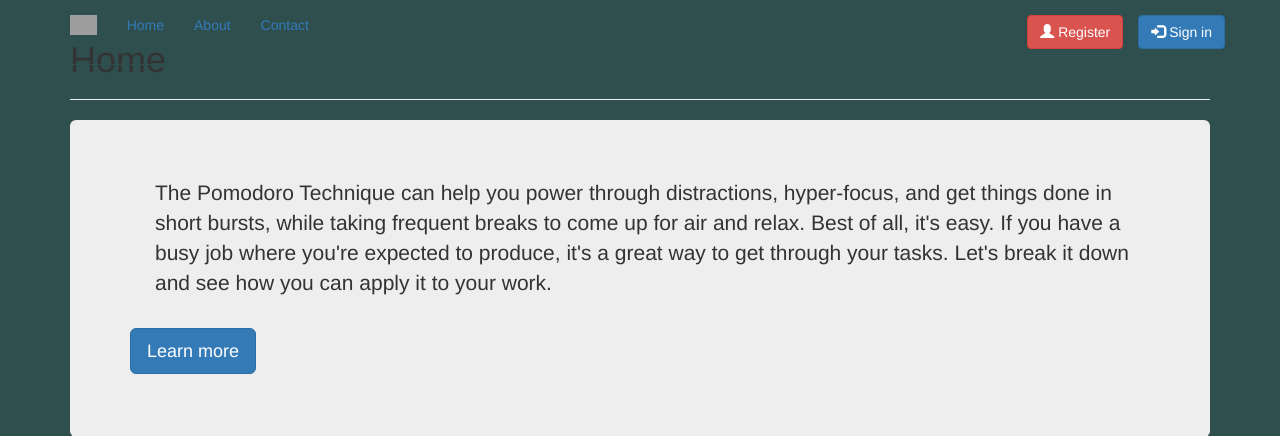
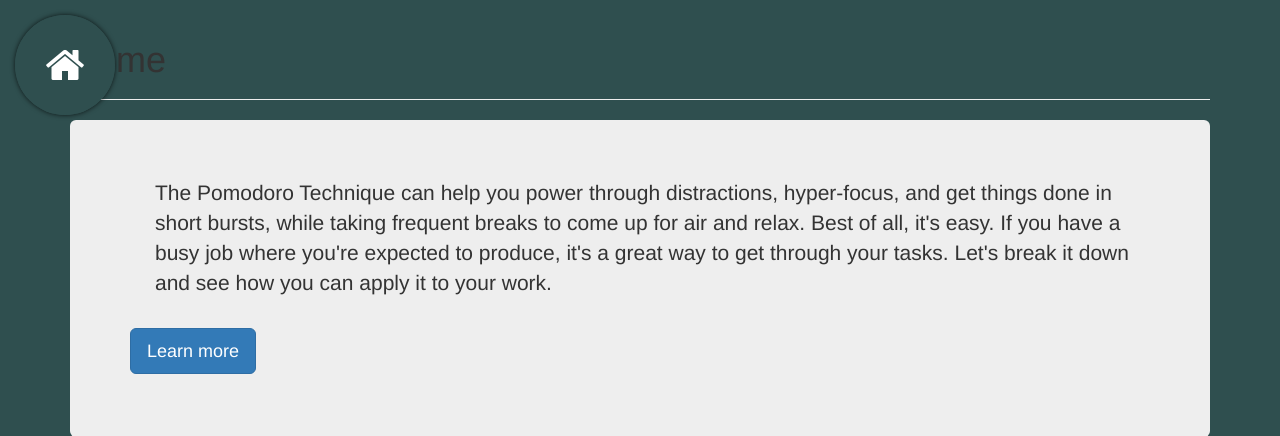
Before and after one commit to MaxGoh/FocalPoint, a Django app: page /home/ in a window 1280 px wide. Shown: the top 436 px of the page. Run offline with Django 3.2, Linux system fonts and the light colour scheme; some libraries are stand-ins or nearby versions; grey boxes are pictures that could not be loaded.

Commit message:
New navbar

```diff
--- a/pages/templates/pages/profile.html
+++ b/pages/templates/pages/profile.html
@@ -1,4 +1,4 @@
-{% extends "ytmenu_base.html" %}
+{% extends "base.html" %}
 
 {% block title %}Pomdoro | {{ user }} | Profile{% endblock %}
 
--- a/static/css/style.css
+++ b/static/css/style.css
@@ -112,3 +112,91 @@ body{
 	font-weight: normal;
 	font-style: normal;
 }
+
+/* animated menu */
+
+
+.parent2 {
+  top:15px;
+  left:15px;
+  position:fixed;
+ display:block;
+  width:100px;
+  height:100px;
+  background-color:transparent;
+  border-radius:50%;
+  z-index:20;
+  -webkit-box-shadow: 0px 0px 5px 0px rgba(0,0,0,0.75);
+-moz-box-shadow: 0px 0px 5px 0px rgba(0,0,0,0.75);
+box-shadow: 0px 0px 5px 0px rgba(0,0,0,0.75);
+}
+.test1 {
+  width:60%;
+  height:60%;
+  background-color:dimGray;
+  border-radius:50%;
+  position:absolute;
+  color:white;
+  text-align:center;
+  line-height:70px;
+    top:25%;
+  left:25%;
+  z-index:19;
+  transition: all 500ms cubic-bezier(0.680, -0.550, 0.265, 1.550);
+    position:absolute;
+}
+.test2 {
+  width:60%;
+  height:60%;
+  background-color:dimGray;
+  border-radius:50%;
+  position:absolute;
+  color:white;
+  text-align:center;
+  line-height:70px;
+    top:25%;
+  left:25%;
+  z-index:19;
+  transition: all 500ms cubic-bezier(0.680, -0.550, 0.265, 1.550) .2s;
+}
+.test3 {
+  width:60%;
+  height:60%;
+  background-color:dimGray;
+  border-radius:50%;
+  position:absolute;
+  color:white;
+  text-align:center;
+  line-height:70px;
+    top:25%;
+  left:25%;
+  transition: all 500ms cubic-bezier(0.680, -0.550, 0.265, 1.550) .4s;
+}
+  .test4 {
+  width:60%;
+  height:60%;
+  background-color:darkslategrey;
+  border-radius:50%;
+  position:absolute;
+  color:white;
+  text-align:center;
+  line-height:70px;
+  top:25%;
+  left:25%;
+  transition: all 500ms cubic-bezier(0.680, -0.550, 0.265, 1.550) .6s;
+}
+.mask2 {
+  top:15px;
+  left:15px;
+  width:100px;
+  height:100px;
+  background:darkSlateGray;
+  border-radius:50%;
+  position:absolute;
+  z-index:21;
+  color:white;
+  text-align:center;
+  line-height:120px;
+  cursor:pointer;
+  position:fixed;
+}
--- a/templates/base.html
+++ b/templates/base.html
@@ -8,11 +8,12 @@
     <title>{% block title %}{% endblock %}</title>
     <link rel="stylesheet" type="text/css" href="{% static 'css/bootstrap.min.css' %}">
     <link rel="stylesheet" type="text/css" href="{% static 'css/style.css' %}">
+    <link rel="stylesheet" href="http://maxcdn.bootstrapcdn.com/font-awesome/4.3.0/css/font-awesome.min.css">
     <script src="{% static 'javascript/jquery-3.1.0.min.js' %}"></script>
     <script src="{% static 'javascript/bootstrap.min.js' %}"></script>
 </head>
 <body>
-
+<!--
     <nav class="navbar navbar-transparent navbar-fixed-top">
         <div class="container">
             <div class="navbar-header">
@@ -53,6 +54,47 @@
             {% endif %}
         </div>
     </nav>
+-->
+    <div class="container">
+        <div class="parent2">
+            {% if user.is_authenticated %}
+            <a href="{% url 'profile' %}"><div class="test1"><i class="fa fa-user fa-2x"></i></div></a>
+            {% else %}
+            <a href="{% url 'login' %}"><div class="test1"><i class="fa fa-sign-in fa-2x"></i></div></a>
+            {% endif %}
+            <div class="test2"><i class="fa fa-graduation-cap fa-2x"></i></div>
+            <div class="test3"><i class="fa fa-code fa-2x"></i></div>
+            <div class="test4"><i class="fa fa-envelope-o fa-2x"></i></div>
+            <div class="mask2"><i class="fa fa-home fa-3x"></i></div>
+        </div>
+
+        <script>
+            $(document).ready(function() {
+
+              var active1 = false;
+              var active2 = false;
+              var active3 = false;
+              var active4 = false;
+
+                $('.parent2').on('mousedown touchstart', function() {
+
+                if (!active1) $(this).find('.test1').css({'background-color': 'gray', 'transform': 'translate(0px,125px)'});
+                else $(this).find('.test1').css({'background-color': 'dimGray', 'transform': 'none'});
+                 if (!active2) $(this).find('.test2').css({'background-color': 'gray', 'transform': 'translate(60px,105px)'});
+                else $(this).find('.test2').css({'background-color': 'darkGray', 'transform': 'none'});
+                  if (!active3) $(this).find('.test3').css({'background-color': 'gray', 'transform': 'translate(105px,60px)'});
+                else $(this).find('.test3').css({'background-color': 'silver', 'transform': 'none'});
+                  if (!active4) $(this).find('.test4').css({'background-color': 'gray', 'transform': 'translate(125px,0px)'});
+                else $(this).find('.test4').css({'background-color': 'silver', 'transform': 'none'});
+                active1 = !active1;
+                active2 = !active2;
+                active3 = !active3;
+                active4 = !active4;
+
+                });
+            });
+        </script>
+    </div>
 
     <div id="particles-js">
         <div class="container">
```
Also changed, not shown: db.sqlite3.
